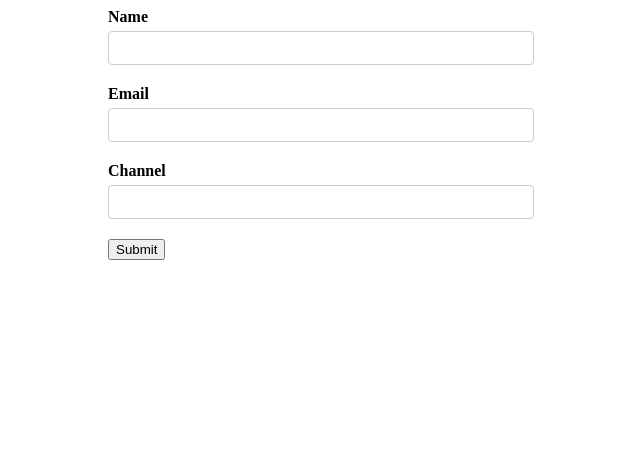
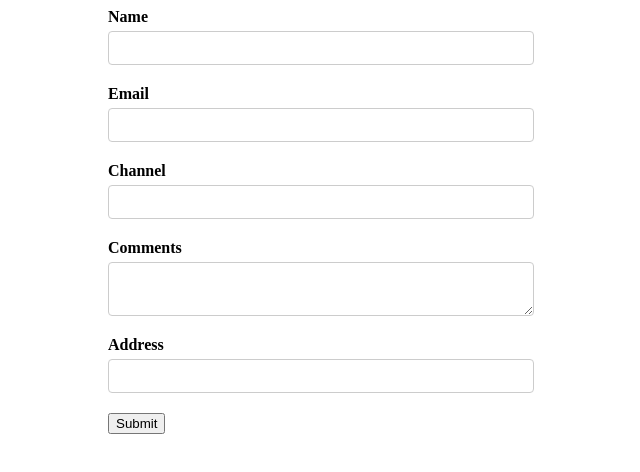
Before and after one commit to carltonj2000/react-formik-tut2, a React (Create React App) app: page / in a window 1280 px wide. Shown: the top 472 px of the page, without its empty margins (319-959 px from the left). Built offline with nearby package versions, Linux system fonts and the light colour scheme.

Commit message:
Add customization of a Field component

```diff
--- a/src/components/YoutubeForm.js
+++ b/src/components/YoutubeForm.js
@@ -3,7 +3,13 @@
 import { Field, Form, Formik, ErrorMessage } from "formik";
 import * as Yup from "yup";
 
-const initialValues = { name: "", email: "", channel: "" };
+const initialValues = {
+  name: "",
+  email: "",
+  channel: "",
+  comments: "",
+  address: "",
+};
 
 const validationSchema = Yup.object({
   name: Yup.string().required("required"),
@@ -37,6 +43,27 @@
           <ErrorMessage name="channel" />
         </div>
 
+        <div className="form-control">
+          <label htmlFor="comments">Comments</label>
+          <Field as="textarea" type="text" id="comments" name="comments" />
+          <ErrorMessage name="comments" />
+        </div>
+
+        <div className="form-control">
+          <label htmlFor="address">Address</label>
+          <Field name="address">
+            {({ field, form, meta }) => {
+              return (
+                <div>
+                  <input type="text" id="address" {...field} />
+                  {meta.touched && meta.error ? <div>{meta.error}</div> : null}
+                </div>
+              );
+            }}
+          </Field>
+          <ErrorMessage name="address" />
+        </div>
+
         <button type="submit">Submit</button>
       </Form>
     </Formik>
```
